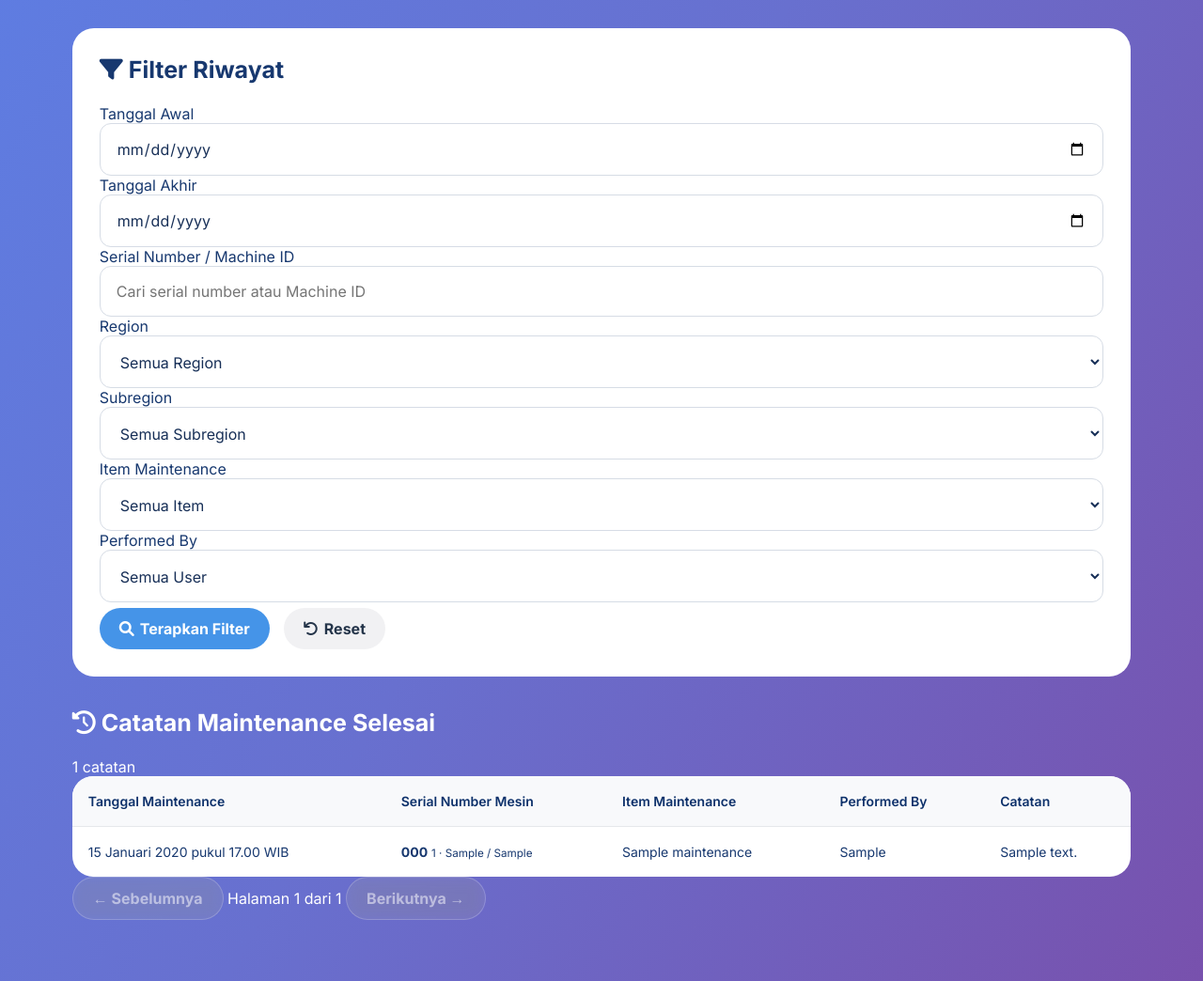
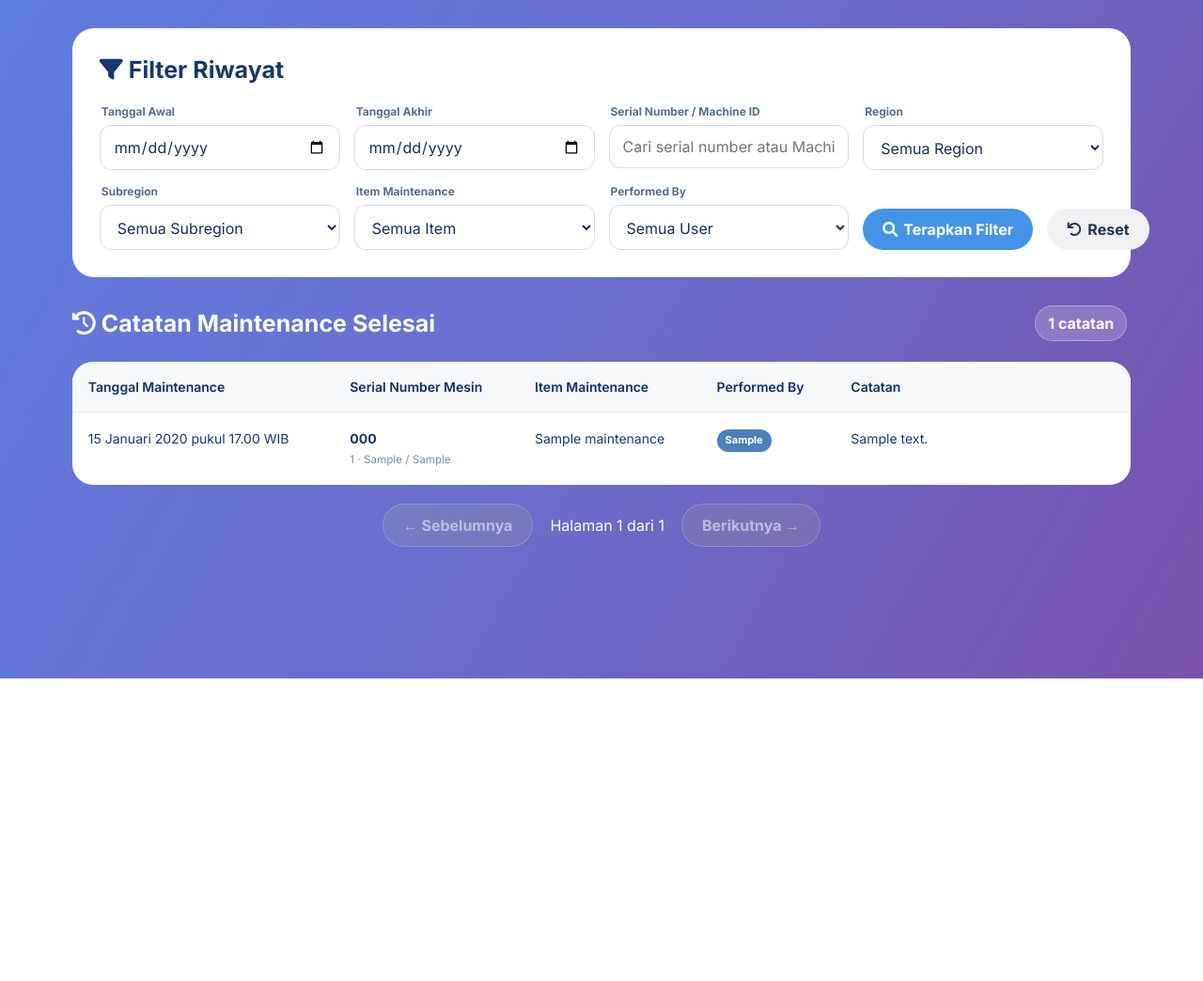
Before and after one commit to rifai-ahmad11/monitoring_hd, a Flask app: page /maintenance-history in a window 1280 px wide. Shown: the part 78-1122 px from the top of the page at 94% size. After the commit the page ends 800 px from the top, so only its background shows below. Run offline with Flask 3, Linux system fonts and the light colour scheme; the visitor is signed in with stand-in values (Sample User, id 1); data comes from the database, SQL or seed files in the repository; tables that the repository leaves empty hold one stand-in row (values such as "Sample post"); some libraries are stand-ins or nearby versions.

Commit message:
Update style.css

```diff
--- a/static/css/style.css
+++ b/static/css/style.css
@@ -280,6 +280,7 @@
 .badge.on { background: var(--green); }
 .badge.treatment { background: #2f91e6; }
 .badge.maintenance { background: var(--orange); cursor: pointer; border: 0; }
+.badge.archived { background: #667085; }
 .machine-stats { display: grid; gap: 14px; margin: 21px 0 12px; }
 .stat-row { display: flex; justify-content: space-between; gap: 16px; font-size: 13px; align-items: center; }
 .stat-row .stat-label { color: #6684a5; font-weight: 600; }
@@ -328,6 +329,11 @@
 .modal-icon { width: 45px; height: 45px; border-radius: 13px; display: grid; place-items: center; color: white; font-size: 22px; font-weight: 800; }
 .modal-icon.warning, .modal-icon.voltage { background: #ff9f0a; }
 .modal-icon.humidity { background: #3199df; }
+.modal-icon.archive { background: #667085; }
+.modal-form { display: grid; gap: 16px; }
+.modal-form label > span { display: block; margin-bottom: 7px; color: #576e8d; font-size: 12px; font-weight: 700; }
+.modal-form input:disabled { background: #f2f4f7; color: #475467; }
+.modal-form textarea { min-height: 130px; }
 .maintenance-items { display: grid; gap: 12px; }
 .maintenance-item { border: 1px solid var(--line); background: #f8faff; border-radius: 14px; padding: 16px; }
 .maintenance-item h4 { margin: 0 0 6px; }
@@ -425,6 +431,34 @@
 .role-pill.viewer { background: #8d59bc; }
 .type-pill.time_interval { background: #9252b9; }
 .region-pill { display: inline-block; color: #33465e; background: #e9edf2; border-radius: 999px; padding: 4px 9px; font-size: 11px; margin: 2px; }
+.tab-row { display: flex; gap: 10px; margin: -3px 0 20px; }
+.tab-button {
+  border: 1px solid rgba(255,255,255,.42);
+  border-radius: 999px;
+  background: rgba(255,255,255,.13);
+  color: white;
+  padding: 10px 17px;
+  font-weight: 700;
+  cursor: pointer;
+}
+.tab-button.active { background: white; color: var(--navy); }
+.tab-button span { display: inline-grid; place-items: center; min-width: 24px; height: 24px; margin-left: 6px; border-radius: 999px; background: rgba(85,108,142,.18); font-size: 11px; }
+.archived-row { background: #fafafa; color: #5f6b7a; }
+.archive-pill, .performed-pill { display: inline-block; margin-top: 5px; border-radius: 999px; padding: 4px 9px; background: #667085; color: white; font-size: 11px; font-weight: 700; }
+.history-filter-card { margin-bottom: 30px; }
+.history-filter-grid { display: grid; grid-template-columns: repeat(4, minmax(180px, 1fr)); gap: 15px; }
+.history-filter-grid label > span { display: block; margin: 0 0 7px 2px; color: #576e8d; font-size: 12px; font-weight: 700; }
+.history-filter-grid input, .history-filter-grid select { padding: 12px 14px; }
+.history-filter-actions { align-self: end; }
+.history-title-row { display: flex; align-items: center; justify-content: space-between; gap: 18px; }
+.history-total { margin: 0 4px 22px 0; border-radius: 999px; padding: 8px 13px; background: rgba(255,255,255,.18); border: 1px solid rgba(255,255,255,.32); font-weight: 700; }
+.history-table { min-width: 1050px; }
+.history-table td { vertical-align: top; line-height: 1.45; }
+.history-table td small { display: block; margin-top: 4px; color: #7b8da4; }
+.history-date { white-space: nowrap; }
+.history-note { min-width: 280px; white-space: pre-wrap; overflow-wrap: anywhere; }
+.performed-pill { margin: 0; background: #4d7fbb; }
+.pagination-row { display: flex; align-items: center; justify-content: center; gap: 18px; margin-top: 20px; color: white; }
 
 @media (max-width: 1500px) {
   .summary-grid { gap: 18px; }
@@ -441,6 +475,7 @@
   .summary-grid { grid-template-columns: repeat(2, 1fr); }
   .selection-grid { grid-template-columns: repeat(3, minmax(190px, 1fr)); }
   .machine-grid { grid-template-columns: repeat(2, minmax(275px, 1fr)); }
+  .history-filter-grid { grid-template-columns: repeat(2, minmax(180px, 1fr)); }
 }
 
 @media (max-width: 800px) {
@@ -477,6 +512,9 @@
   .filter-row { flex-wrap: wrap; }
   .filter-row select { width: 100%; }
   .voltage-summary { grid-template-columns: 1fr; }
+  .history-filter-grid { grid-template-columns: 1fr; }
+  .history-filter-actions { width: 100%; }
+  .history-title-row { align-items: flex-start; }
 }
 
 @media (prefers-reduced-motion: reduce) {
```
